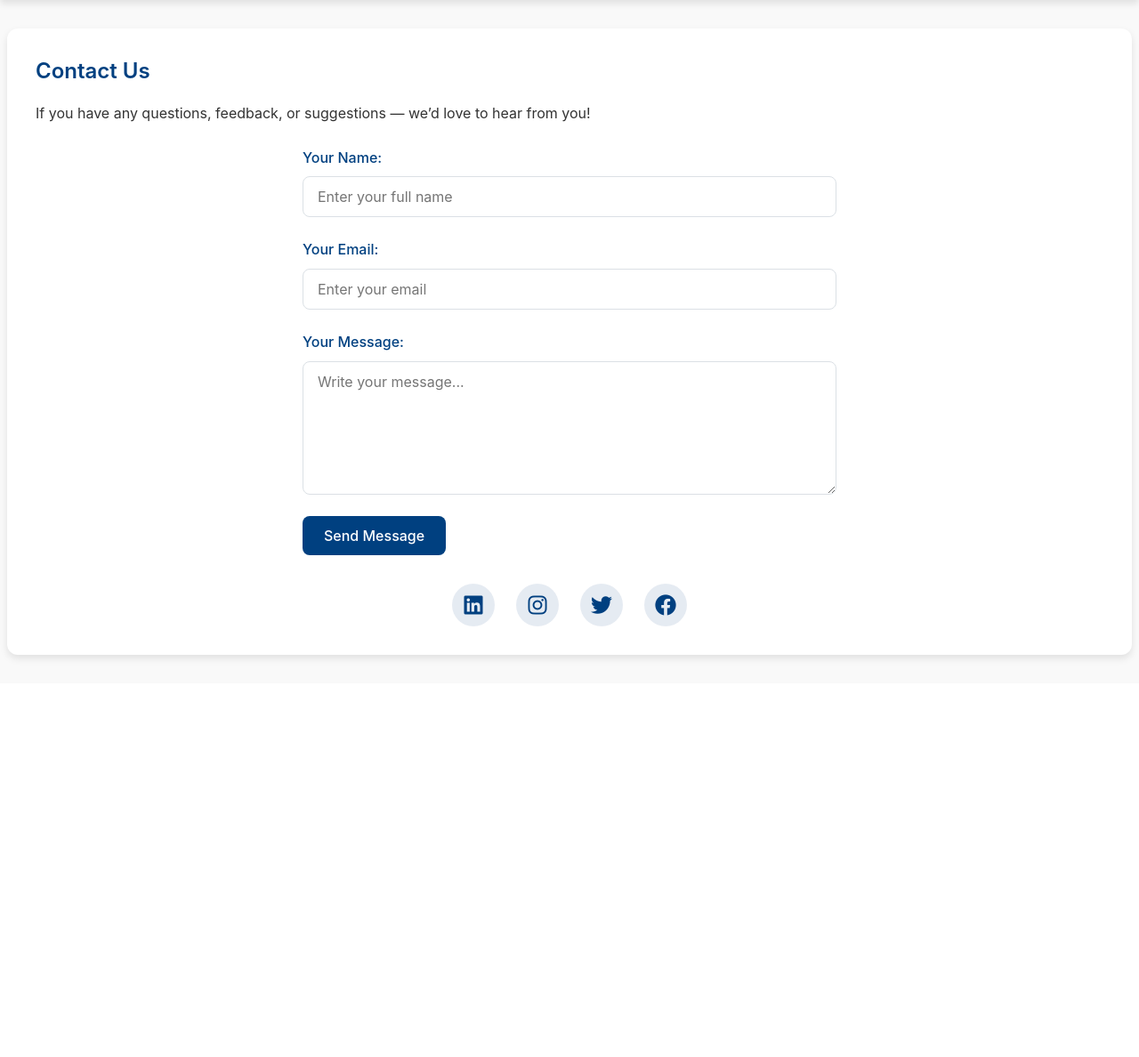
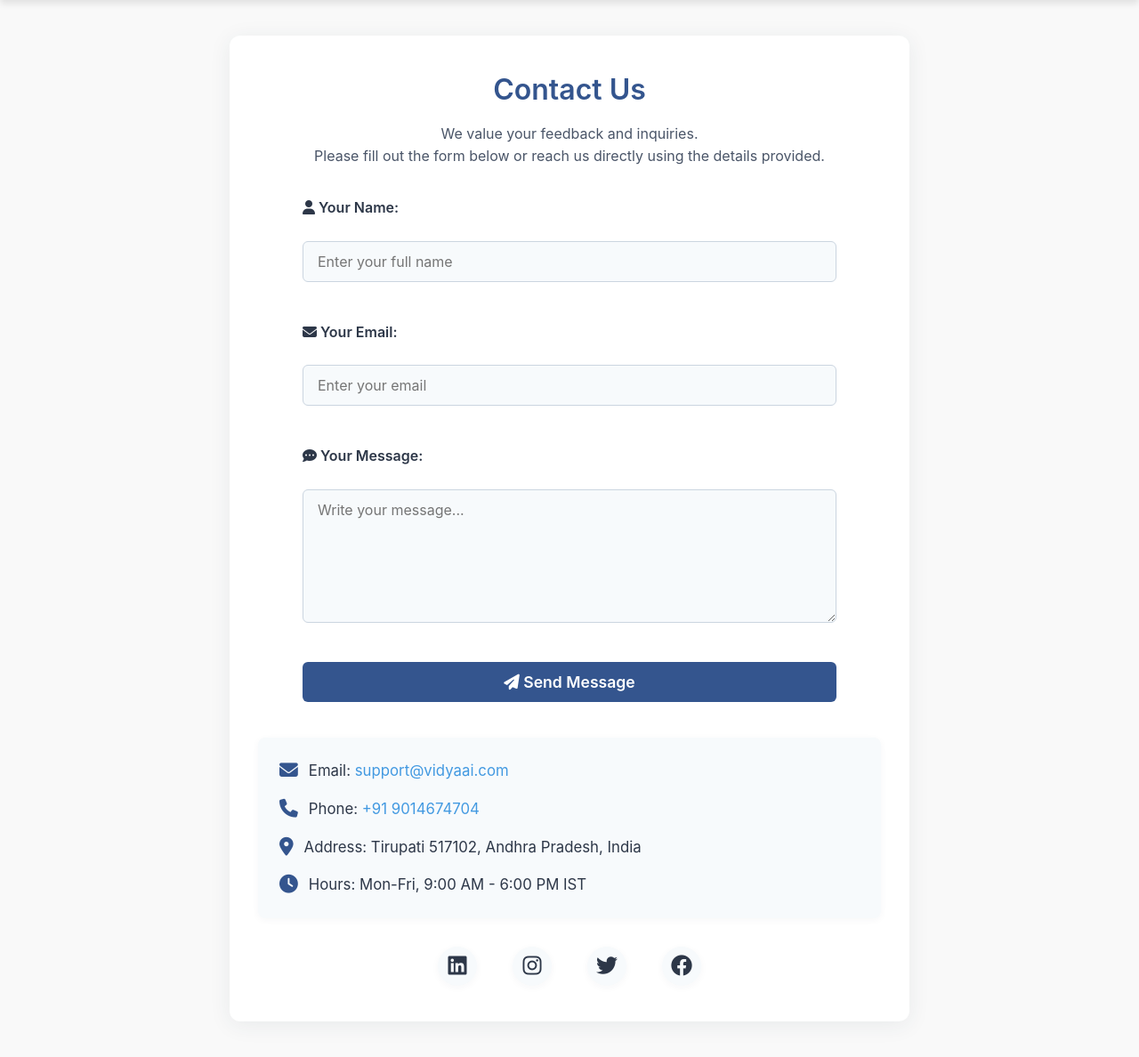
Before and after one commit to ramakrishnasankavaram/VidyaAI-Team-ARJUNA, a Flask app: page /contactus in a window 1280 px wide. Shown: the part 63-1251 px from the top of the page at 89% size. Before the commit the page ends 806 px from the top, so only its background shows below. Run offline with Flask 3, Linux system fonts and the light colour scheme; the visitor is signed in with stand-in values (Sample User, id 1); some libraries are stand-ins or nearby versions.

Commit message:
Update contactus.html

```diff
--- a/templates/contactus.html
+++ b/templates/contactus.html
@@ -7,6 +7,131 @@
     <script src="https://kit.fontawesome.com/a076d05399.js" crossorigin="anonymous"></script>
     <link rel="stylesheet" href="https://cdnjs.cloudflare.com/ajax/libs/font-awesome/6.4.0/css/all.min.css">
 </head>
+<style>
+    .container {
+            max-width: 700px;
+            margin: 2.5rem auto;
+            background: #fff;
+            border-radius: 12px;
+            box-shadow: 0 4px 24px rgba(44, 62, 80, 0.08);
+            padding: 2.5rem 2rem;
+        }
+        .container h2 {
+            font-size: 2rem;
+            color: #34558e;
+            margin-bottom: 0.5rem;
+            text-align: center;
+        }
+        .container p {
+            color: #4a5568;
+            text-align: center;
+            margin-bottom: 2rem;
+        }
+        .success-message {
+            background: #34558e;
+            color: #fff;
+            padding: 0.75rem 1rem;
+            border-radius: 6px;
+            text-align: center;
+            margin-bottom: 1.5rem;
+            font-weight: 500;
+        }
+        .contact-form {
+            display: flex;
+            flex-direction: column;
+            gap: 1.25rem;
+        }
+        .contact-form label {
+            font-weight: 600;
+            color: #2d3748;
+            margin-bottom: 0.25rem;
+        }
+        .contact-form input,
+        .contact-form textarea {
+            padding: 0.75rem 1rem;
+            border: 1px solid #cbd5e0;
+            border-radius: 6px;
+            font-size: 1rem;
+            background: #f7fafc;
+            transition: border-color 0.2s;
+        }
+        .contact-form input:focus,
+        .contact-form textarea:focus {
+            border-color: #34558e;
+            outline: none;
+        }
+        .contact-form button {
+            background: #34558e;
+            color: #fff;
+            border: none;
+            border-radius: 6px;
+            padding: 0.75rem 0;
+            font-size: 1.1rem;
+            font-weight: 600;
+            cursor: pointer;
+            transition: background 0.2s;
+        }
+        .contact-form button:hover {
+            background: #34558e;
+        }
+        .contact-details {
+            margin-top: 2.5rem;
+            display: flex;
+            flex-direction: column;
+            gap: 1rem;
+            background: #f7fafc;
+            border-radius: 8px;
+            padding: 1.5rem;
+            box-shadow: 0 2px 8px rgba(44, 62, 80, 0.04);
+        }
+        .contact-details div {
+            display: flex;
+            align-items: center;
+            gap: 0.75rem;
+            color: #2d3748;
+            font-size: 1.05rem;
+        }
+        .contact-details i {
+            color: #34558e;
+            font-size: 1.3rem;
+        }
+        .social-icons {
+            margin-top: 2rem;
+            text-align: center;
+        }
+        .social-link {
+            display: inline-block;
+            margin: 0 0.5rem;
+            color: #2d3748;
+            background: #f7fafc;
+            border-radius: 50%;
+            width: 44px;
+            height: 44px;
+            line-height: 44px;
+            font-size: 1.5rem;
+            transition: background 0.2s, color 0.2s;
+            box-shadow: 0 2px 8px rgba(44, 62, 80, 0.04);
+        }
+        .social-link:hover {
+            background: #34558e;
+            color: #fff;
+        }
+        @media (max-width: 600px) {
+            .container {
+                padding: 1rem;
+            }
+            nav {
+                flex-direction: column;
+                align-items: flex-start;
+                padding: 1rem;
+            }
+            nav ul {
+                flex-direction: column;
+                gap: 0.75rem;
+            }
+        }
+
+</style>
 <body>
     <nav>
         <h1><img src="static/images/vidyaailogo.jpg" alt="" style="width: 30px; height: 30px; border-radius: 100px;"> <a href="/Home" style="color: white;">VidyaAI++</a></h1>
@@ -23,30 +148,40 @@
 
     <div class="container">
         <h2>Contact Us</h2>
-        <p>If you have any questions, feedback, or suggestions — we’d love to hear from you!</p>
+        <p>
+            We value your feedback and inquiries.<br>
+            Please fill out the form below or reach us directly using the details provided.
+        </p>
 
         {% if success %}
             <div class="success-message">Message sent successfully!</div>
         {% endif %}
 
-        <form method="post" class="contact-form">
-            <label for="name">Your Name:</label>
+        <form method="post" class="contact-form" autocomplete="off">
+            <label for="name"><i class="fas fa-user"></i> Your Name:</label>
             <input type="text" id="name" name="name" placeholder="Enter your full name" required>
 
-            <label for="email">Your Email:</label>
+            <label for="email"><i class="fas fa-envelope"></i> Your Email:</label>
             <input type="email" id="email" name="email" placeholder="Enter your email" required>
 
-            <label for="message">Your Message:</label>
+            <label for="message"><i class="fas fa-comment-dots"></i> Your Message:</label>
             <textarea id="message" name="message" rows="5" placeholder="Write your message..." required></textarea>
 
-            <button type="submit">Send Message</button>
+            <button type="submit"><i class="fas fa-paper-plane"></i> Send Message</button>
         </form>
 
+        <div class="contact-details">
+            <div><i class="fas fa-envelope"></i> <span>Email: <a href="mailto:support@vidyaai.com" style="color:#4299e1;text-decoration:none;">support@vidyaai.com</a></span></div>
+            <div><i class="fas fa-phone"></i> <span>Phone: <a href="tel:+919014674704" style="color:#4299e1;text-decoration:none;">+91 9014674704</a></span></div>
+            <div><i class="fas fa-map-marker-alt"></i> <span>Address: Tirupati 517102, Andhra Pradesh, India</span></div>
+            <div><i class="fas fa-clock"></i> <span>Hours: Mon-Fri, 9:00 AM - 6:00 PM IST</span></div>
+        </div>
+
         <div class="social-icons">
-            <a href="#" class="social-link"><i class="fab fa-linkedin"></i></a>
-            <a href="#" class="social-link"><i class="fab fa-instagram"></i></a>
-            <a href="#" class="social-link"><i class="fab fa-twitter"></i></a>
-            <a href="#" class="social-link"><i class="fab fa-facebook"></i></a>
+            <a href="#" class="social-link" title="LinkedIn"><i class="fab fa-linkedin"></i></a>
+            <a href="#" class="social-link"  title="Instagram"><i class="fab fa-instagram"></i></a>
+            <a href="#" class="social-link" title="Twitter"><i class="fab fa-twitter"></i></a>
+            <a href="#" class="social-link" title="Facebook"><i class="fab fa-facebook"></i></a>
         </div>
     </div>
 </body>
```
